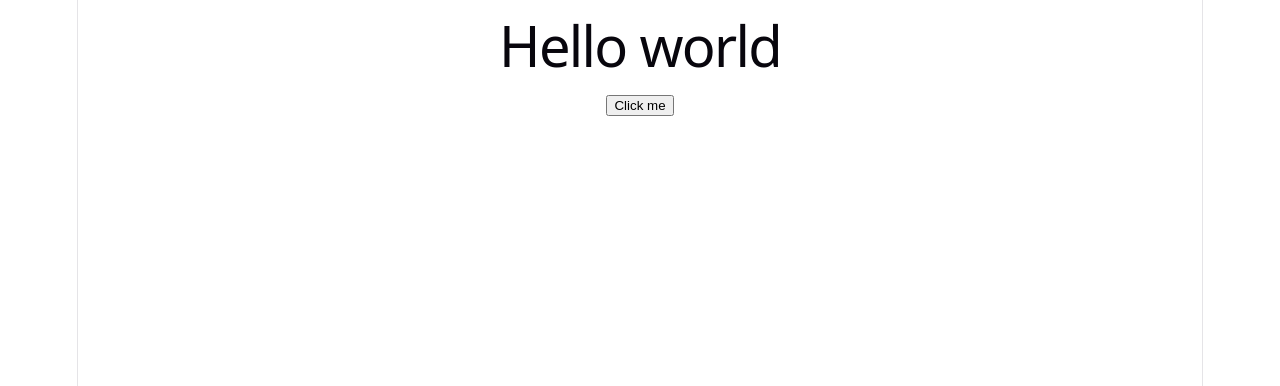
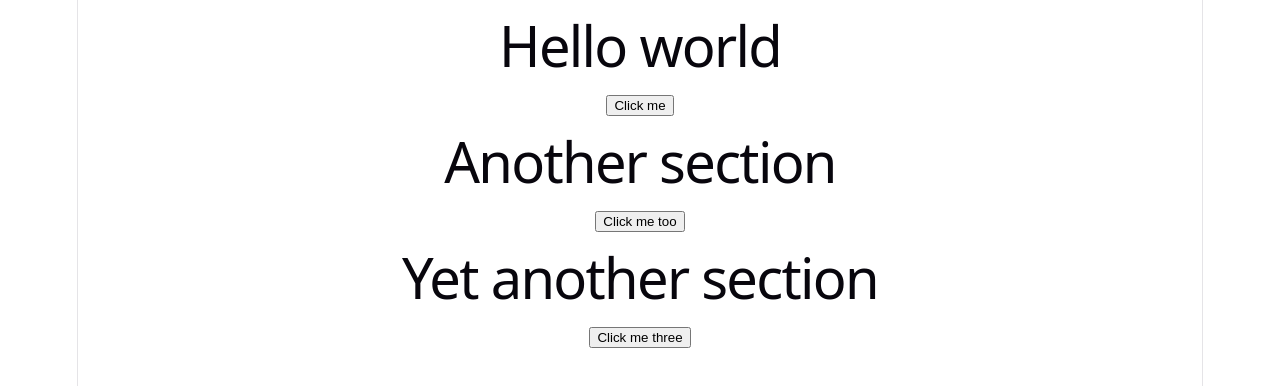
Before and after one commit to sothearn1th/NextPlay_Assessment-Kanban, a React (Vite) app: page / in a window 1280 px wide. Shown: the top 386 px of the page. Built offline with nearby package versions, Linux system fonts and the light colour scheme.

Commit message:
Understanding layout
<div> <header> <button> etc

```diff
--- a/src/App.tsx
+++ b/src/App.tsx
@@ -9,6 +9,17 @@ export default function App()
     <div>
       <h1>Hello world</h1>
       <button onClick={handleClick}>Click me</button>
+        <div>
+          <h1>Another section</h1>
+          <button onClick={handleClick}>Click me too</button>
+        </div>
+
+        <div>
+          <h1>Yet another section</h1>
+          <button onClick={handleClick}>Click me three</button>
+        </div>
     </div>
+
+
   );
 }
```
